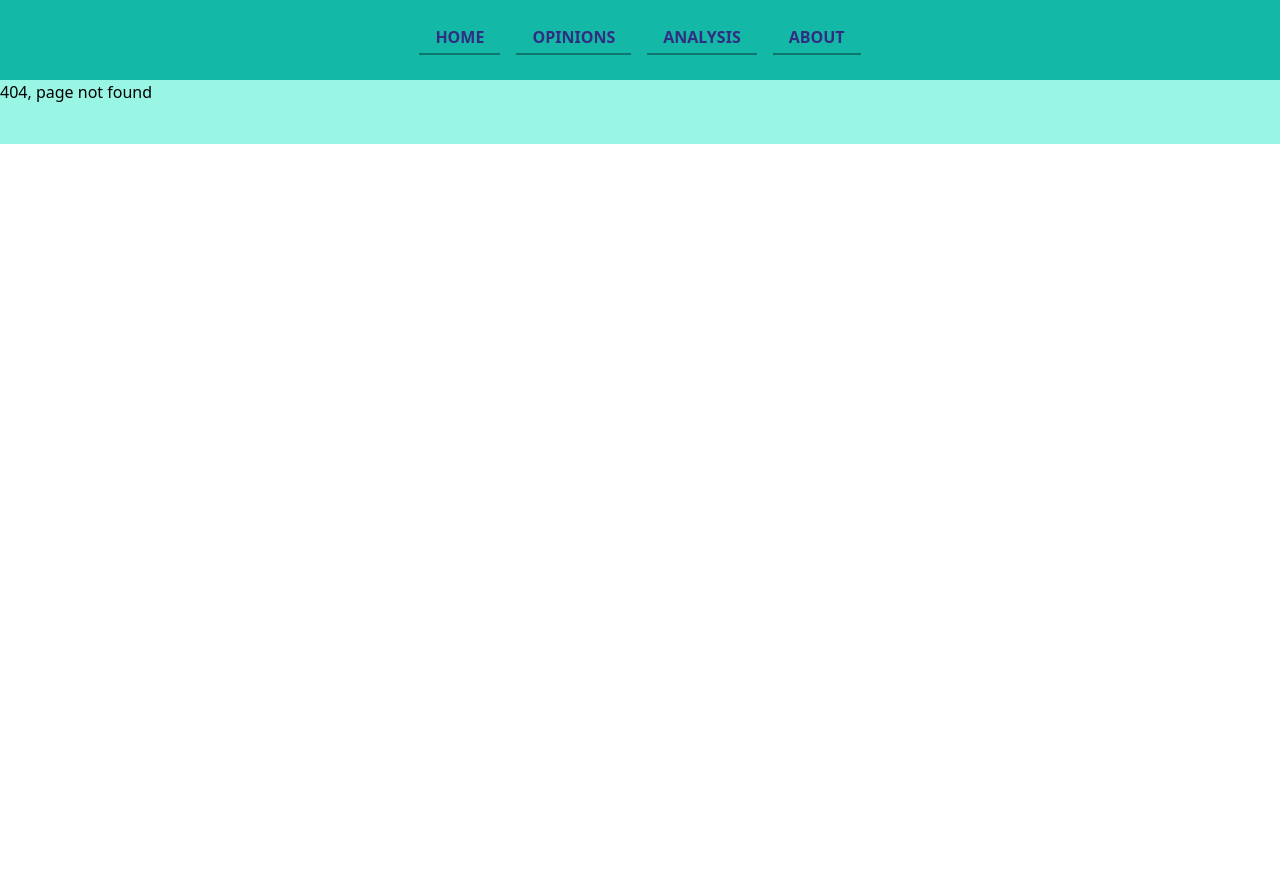
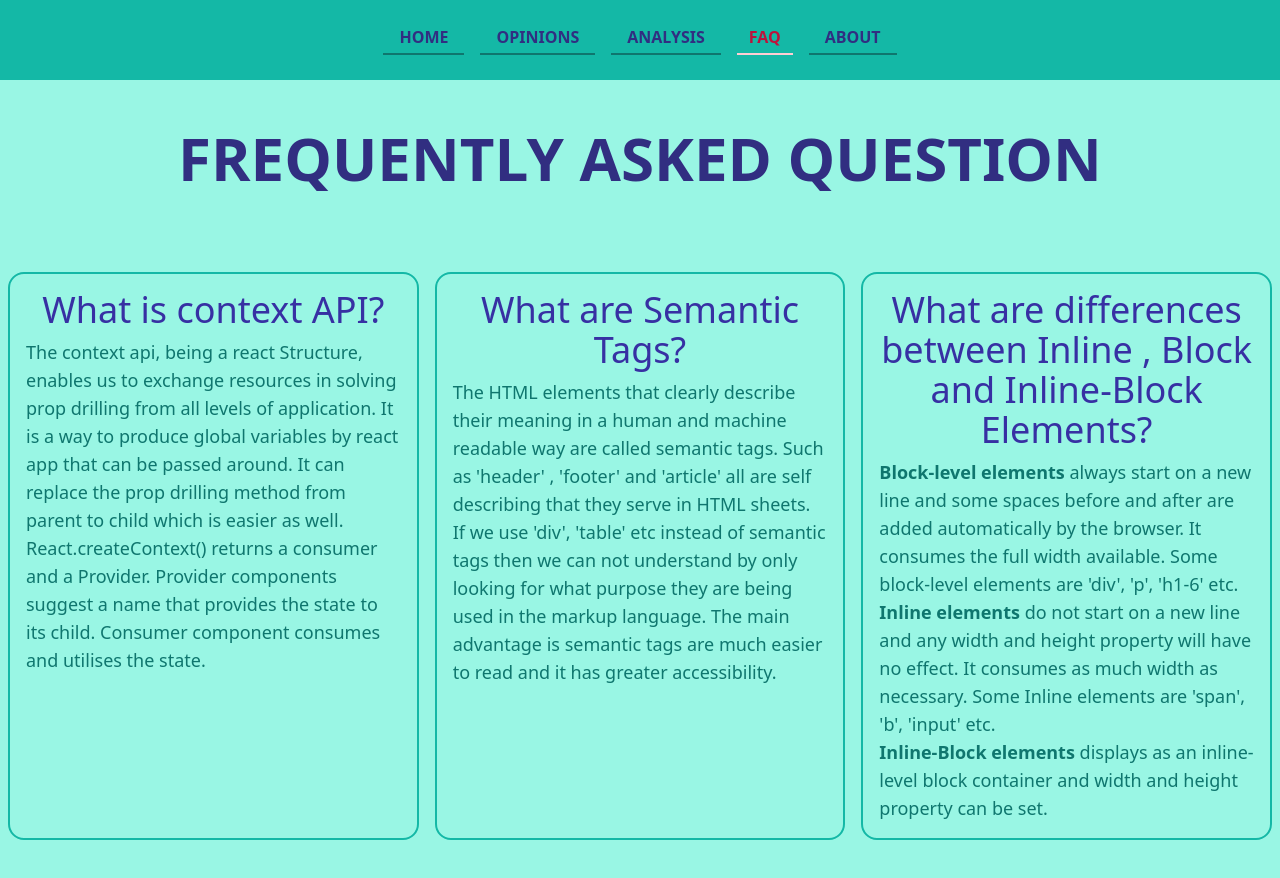
Before and after one commit to engrkashem/product-analysis-clients, a React (Create React App) app: page /ques-and-ans in a window 1280 px wide. Before the commit this address had no page. Before the commit the page ends 800 px from the top, so only its background shows below. Built offline with nearby package versions, Linux system fonts and the light colour scheme.

Commit message:
question ans answer added to FAQ page

```diff
--- a/src/App.js
+++ b/src/App.js
@@ -5,6 +5,7 @@ import Analysis from './components/Analysis/Analysis';
 import Header from './components/Header/Header';
 import Home from './components/Home/Home';
 import NotFound from './components/NotFound/NotFound';
+import QnA from './components/QnA/QnA';
 import Reviews from './components/Reviews/Reviews';
 
 function App() {
@@ -15,6 +16,7 @@ function App() {
         <Route path='/' element={<Home />} />
         <Route path='/reviews' element={<Reviews />} />
         <Route path='/analysis' element={<Analysis />} />
+        <Route path='/ques-and-ans' element={<QnA />} />
         <Route path='/about' element={<About />} />
         <Route path='*' element={<NotFound />} />
       </Routes>
--- a/src/components/Analysis/Analysis.js
+++ b/src/components/Analysis/Analysis.js
@@ -10,20 +10,19 @@ const Analysis = () => {
     // console.log(data)
     return (
         <div>
-            <div className='mt-20 '>
-                <h2 className=' text-center my-5 font-bold text-4xl text-indigo-900'>Month Vs Sell</h2>
+            <div className='mt-20'>
+                <h2 className='text-center my-5 font-bold text-4xl text-indigo-900'>Month Vs Sell</h2>
                 <MonthVsSell
                     key={'1'}
                     data={data}
-                >
-                </MonthVsSell>)
+                ></MonthVsSell>)
             </div>
-            <div className='mt-20 '>
+            <div className='mt-20'>
                 <h2 className=' text-center my-5 font-bold text-4xl text-indigo-900'>Investment Vs Revenue</h2>
                 <InvestmentVsRevenue
                     key={'2'}
                     data={data}
-                />
+                ></InvestmentVsRevenue>
             </div>
         </div>
     );
--- a/src/components/Header/Header.js
+++ b/src/components/Header/Header.js
@@ -15,6 +15,9 @@ const Header = () => {
                 to={'/analysis'}>ANALYSIS</NavLink>
             <NavLink
                 className={({ isActive }) => (isActive ? ' text-rose-700 font-bold transition ease-in delay-50 border-b-2 px-3 pb-1 border-rose-200' : 'text-indigo-900 font-bold border-b-2 px-4 pb-1 border-teal-700 hover:text-indigo-700  ')}
+                to={'/ques-and-ans'}>FAQ</NavLink>
+            <NavLink
+                className={({ isActive }) => (isActive ? ' text-rose-700 font-bold transition ease-in delay-50 border-b-2 px-3 pb-1 border-rose-200' : 'text-indigo-900 font-bold border-b-2 px-4 pb-1 border-teal-700 hover:text-indigo-700  ')}
                 to={'/about'}>ABOUT</NavLink>
         </div>
     );
--- /dev/null
+++ b/src/components/QnA/QnA.js
@@ -0,0 +1,37 @@
+import React from 'react';
+
+const QnA = () => {
+    return (
+        <div>
+            <h1 className='text-6xl text-center text-indigo-900 font-semibold mt-12'>FREQUENTLY ASKED QUESTION</h1>
+            <div className='grid grid-cols-1 md:grid-cols-2 lg:grid-cols-3 mt-16'>
+                <div className=' border-2 border-teal-500 mt-5 mx-2 p-4 rounded-2xl'>
+                    <h2 className=' text-4xl text-center text-indigo-800 mb-2 font-medium'>What is context API?</h2>
+                    <p className=' text-lg text-teal-700 font-medium'>
+                        The context api, being a react Structure, enables us to exchange resources in solving prop drilling from all levels of application.  It is a way to produce global variables by react app that can be passed around. It can replace the prop drilling method from parent to child which is easier as well. React.createContext() returns a consumer and a Provider. Provider components suggest a name that provides the state to its child. Consumer component consumes and utilises the state.
+                    </p>
+                </div>
+                <div className=' border-2 border-teal-500 mt-5 mx-2 p-4 rounded-2xl'>
+                    <h2 className=' text-4xl text-center text-indigo-800 mb-2 font-medium'>What are Semantic Tags?</h2>
+                    <p className=' text-lg text-teal-700 font-medium'>
+                        The HTML elements that clearly describe their meaning in a human and machine readable way are called semantic tags. Such as 'header' , 'footer' and 'article' all are self describing that they serve in HTML sheets. If we use 'div', 'table' etc instead of semantic tags then we can not understand by only looking for what purpose  they are being used in the markup language. The main advantage is semantic tags are much easier to read and it has greater accessibility.
+
+                    </p>
+                </div>
+                <div className=' border-2 border-teal-500 mt-5 mx-2 p-4 rounded-2xl'>
+                    <h2 className=' text-4xl text-center text-indigo-800 mb-2 font-medium'>What are differences between Inline , Block and Inline-Block Elements?</h2>
+                    <p className=' text-lg text-teal-700 font-medium'>
+                        <b>Block-level elements</b> always start on a new line and some spaces before and after are added automatically by the browser. It consumes the full width available. Some block-level elements are  'div', 'p', 'h1-6'  etc. <br />
+
+                        <b>Inline elements</b> do not start on a new line and any width and height property will have no effect. It consumes as much width as necessary. Some Inline elements are 'span', 'b', 'input' etc.<br />
+
+                        <b>Inline-Block elements</b> displays as an inline-level block container and  width and height property can be set.
+
+                    </p>
+                </div>
+            </div>
+        </div>
+    );
+};
+
+export default QnA;
```
